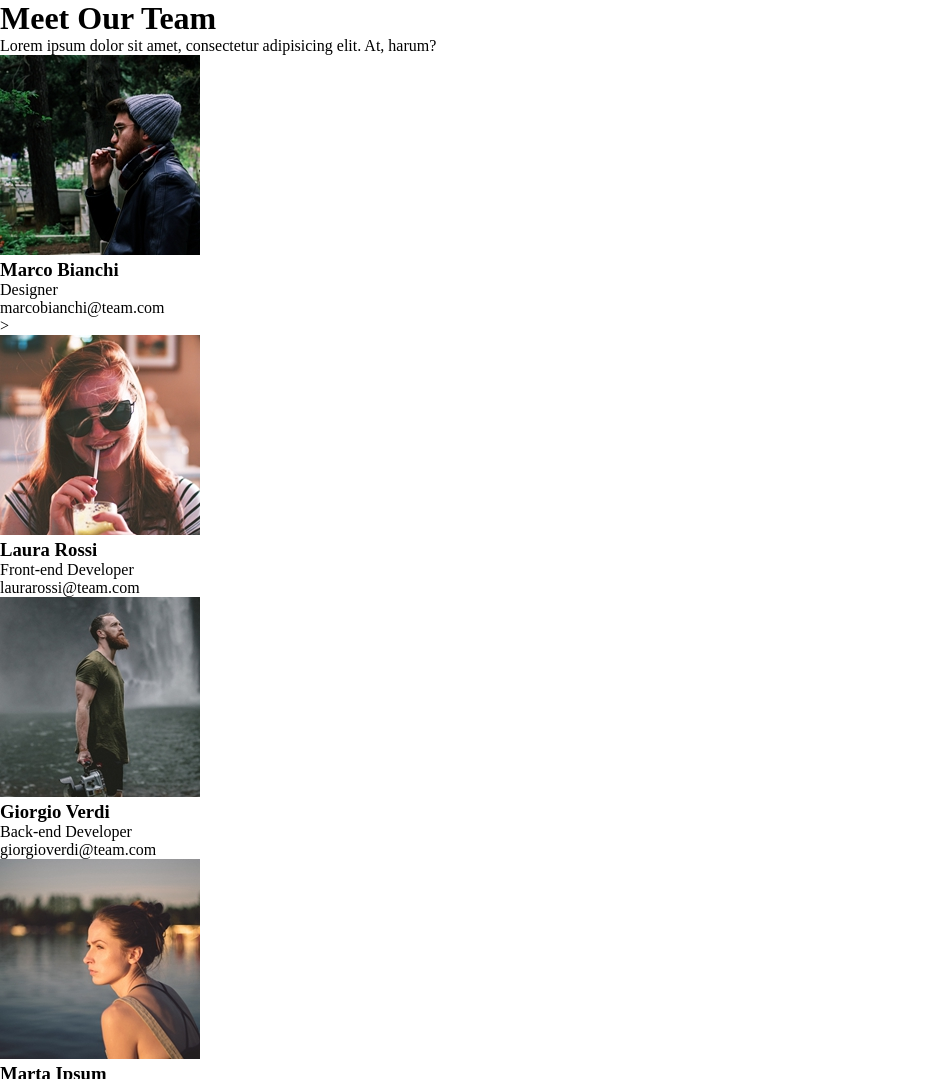
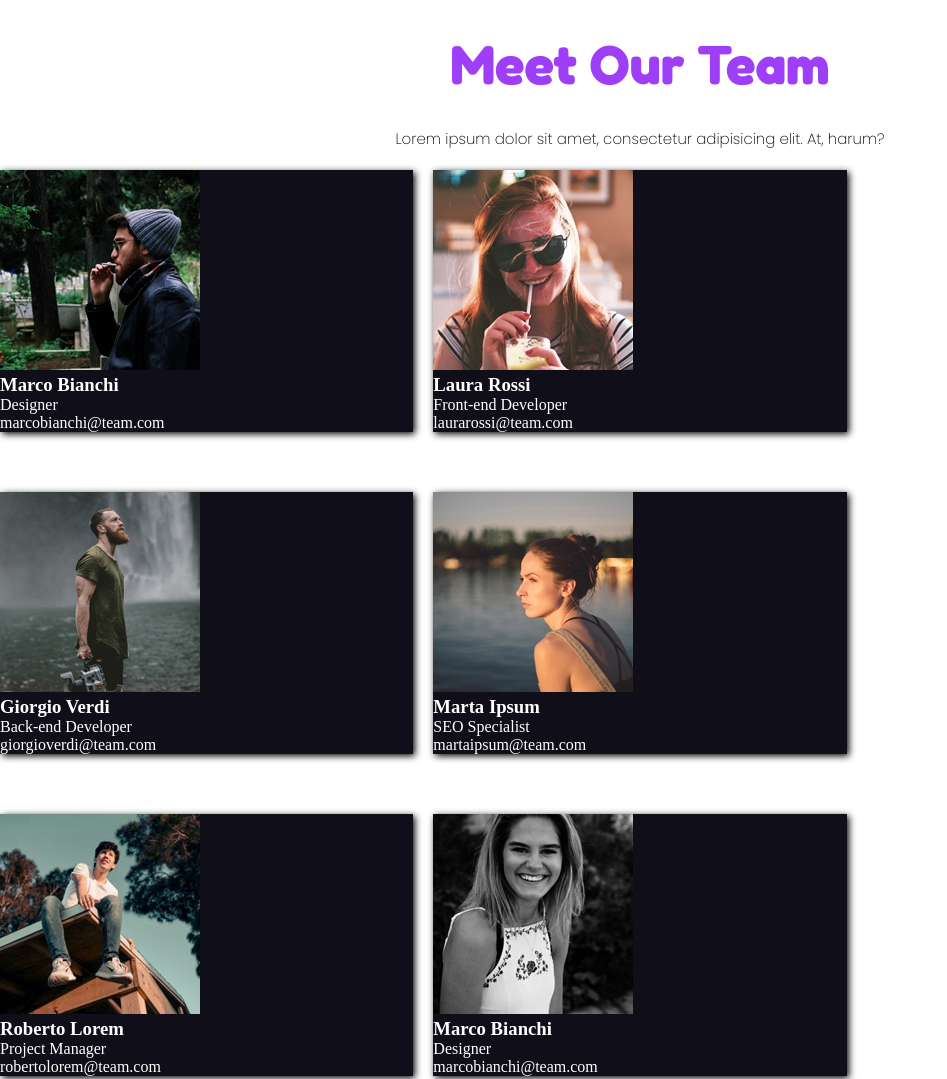
Before and after one commit to DamianoLunardo/html-css-float-cards, a plain HTML site: page index.html in a window 1280 px wide. Shown: the top 1079 px of the page, without its empty margins (0-947 px from the left). Drawn offline with Linux system fonts and the light colour scheme.

Commit message:
some changes

```diff
--- a/index.html
+++ b/index.html
@@ -8,24 +8,27 @@
 	</head>
 	<body>
         <!-- Titolo -->
-           <header>
+		<section class="container">
+			 <header>
 			<h1>Meet Our Team</h1>
 			<p>Lorem ipsum dolor sit amet, consectetur adipisicing elit. At, harum?</p>
 		   </header>
+		</section>
+
 
 		   <!-- Sezione delle cartoline-->
 		   <!-- 1 -->
-		    <div class="card">
+		    <div class="description">
 			    <div class="photo-container">
 				<img class="photo" src="./img/male1.png" alt="male1">
 		        </div>
 			    <h3>Marco Bianchi</h3>
 			    <p>Designer</p>
-			<p>marcobianchi@team.com</p>>
+			<p>marcobianchi@team.com</p>
 		    </div>
 
 			<!-- 2 -->
-			<div class="card">
+			<div class="description">
 			    <div class="photo-container">
 				<img class="photo" src="./img/female1.png" alt="female1">
 		        </div>
@@ -35,7 +38,7 @@
 		    </div>
 
 			<!-- 3 -->
-			<div class="card">
+			<div class="description">
 			    <div class="photo-container">
 				<img class="photo" src="./img/male2.png" alt="male-2">
 		        </div>
@@ -45,7 +48,7 @@
 		    </div>
 
 			<!-- 4 -->
-			<div class="card">
+			<div class="description">
 			    <div class="photo-container">
 				<img class="photo" src="./img/female2.png" alt="female-2">
 		        </div>
@@ -55,7 +58,7 @@
 		    </div>
 
 			<!-- 5 -->
-			<div class="card">
+			<div class="description">
 			    <div class="photo-container">
 				<img class="photo" src="./img/male3.png" alt="male-3">
 		        </div>
@@ -65,13 +68,13 @@
 		    </div>
 
 			<!-- 6 -->
-			<div class="card">
+			<div class="description">
 			    <div class="photo-container">
 				<img class="photo" src="./img/female3.png" alt="female-3">
 		        </div>
 			    <h3>Marco Bianchi</h3>
 			    <p>Designer</p>
-			<p>marcobianchi@team.com</p>>
+			<p>marcobianchi@team.com</p>
 		    </div>
 
 
--- a/style.css
+++ b/style.css
@@ -12,3 +12,39 @@ font-family: 'Poppins', sans-serif;*/
 	padding: 0;
 	box-sizing: border-box;
 }
+
+.container {
+    max-width: 80%;
+    margin: 0 auto;
+}
+
+.header {
+    font-family: 'Fredoka', sans-serif;
+}
+
+h1 {
+    font-family: 'Fredoka', sans-serif;
+    font-size: 55px;
+    color: rgb(158, 63, 247);
+    text-align: center;
+    padding-top: 30px;
+    margin-bottom:30px ;
+}
+
+header p {
+    font-family: 'Poppins', sans-serif;
+    font-size: 15px;
+    text-align: center;
+}
+
+/* box per le descriozioni */
+.description {
+    float: left;
+    color: white;
+    background-color: #100E18;
+    width: calc((100% - 40px) / 3);
+    margin-top: 20px;
+    margin-right: 20px;
+    margin-bottom: 40px;
+    box-shadow: 2px 2px 7px black;
+}
```
